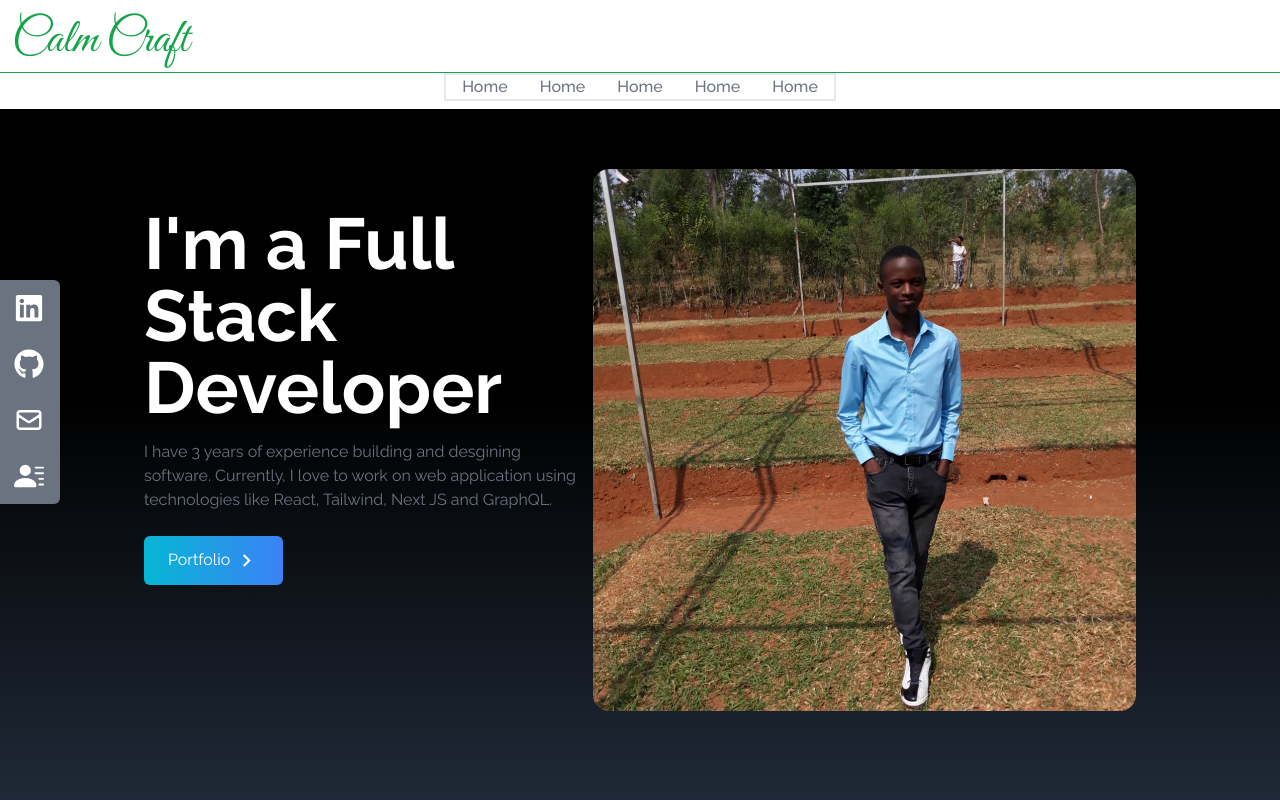
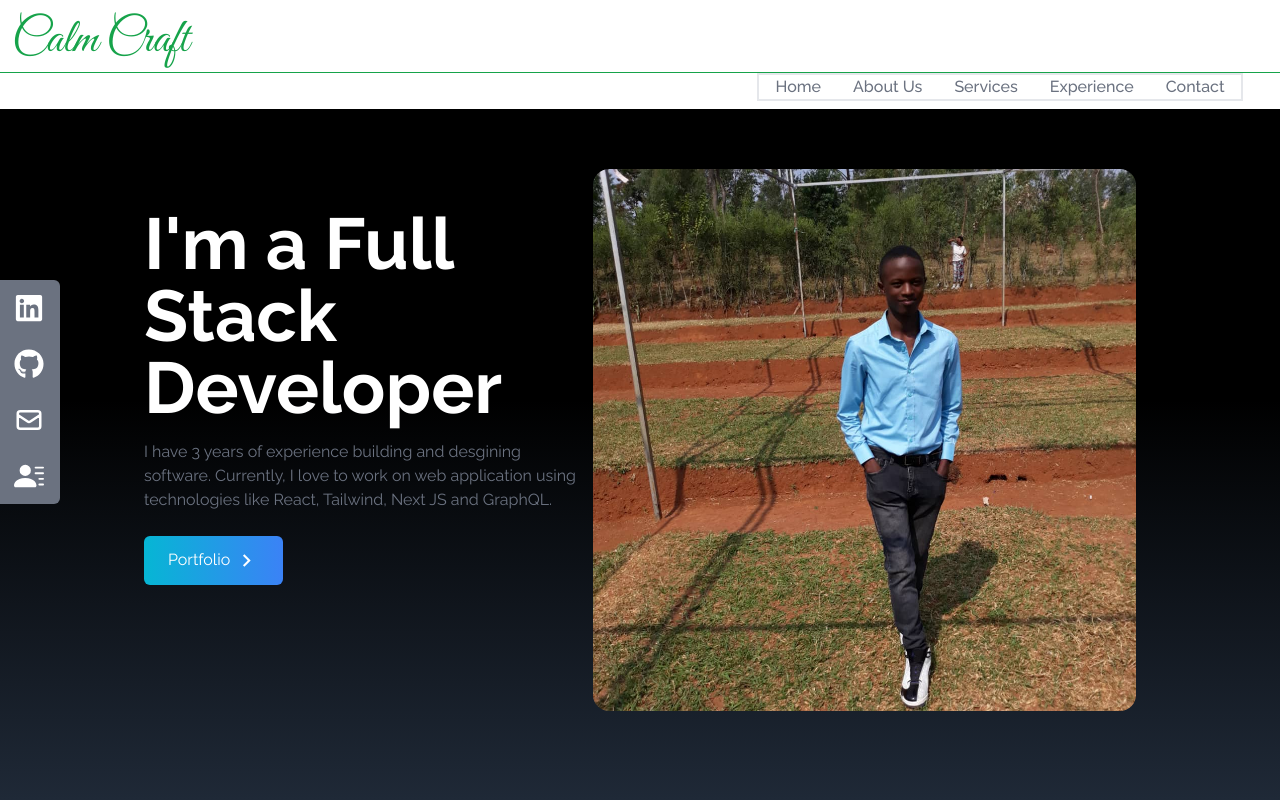
Before and after one commit to heritierbagumire/calm-craft, a React (Create React App) app: page / in a window 1280 px wide. Shown: the top 800 px of the page. Built offline with nearby package versions, Linux system fonts and the light colour scheme.

Commit message:
new changes made on fbars

```diff
--- a/src/components/NavBar.jsx
+++ b/src/components/NavBar.jsx
@@ -14,32 +14,34 @@ const NavBar = () => {
     {
       id: 2,
       link: "about",
-      title: "Home",
+      title: "About Us",
     },
     {
       id: 3,
       link: "portfolio",
-      title: "Home",
+      title: "Services",
     },
     {
       id: 4,
       link: "experience",
-      title: "Home",
+      title: "experience",
     },
     {
       id: 5,
       link: "contact",
-      title: "Home",
+      title: "contact",
     },
   ];
 
   return (
     <div className="flex flex-col py-2 justify-between items-center w-full h-auto px-10 text-black bg-white fixed">
       <div className="border-b border-green-600 w-[110%]">
-        <h1 className="text-5xl font-signature md:ml-8 my-2 text-green-600">Calm Craft</h1>
+        <h1 className="text-5xl font-signature md:ml-8 my-2 text-green-600">
+          Calm Craft
+        </h1>
       </div>
-
-      <ul className="hidden md:flex md:border-2">
+      <div className="-mr-[60%]">
+        <ul className="hidden md:flex  md:border-2">
           {links.map(({ id, link, title }) => (
             <li
               key={id}
@@ -51,17 +53,18 @@ const NavBar = () => {
             </li>
           ))}
         </ul>
+      </div>
 
       <div
         onClick={() => setNav(!nav)}
         className="cursor-pointer pr-4 z-10 text-gray-500 md:hidden"
       >
-        {nav ? <FaTimes size={30} /> : <FaBars size={30} />}
+        {nav ? <FaTimes size={30} /> : <FaBars size={30} className="-mt-10 ml-80" />}
       </div>
 
       {nav && (
         <ul className="flex flex-col justify-center items-center absolute top-0 left-0 w-full h-screen bg-gradient-to-b from-black to-gray-800 text-gray-500">
-          {links.map(({ id, link }) => (
+          {links.map(({ id, link, title }) => (
             <li
               key={id}
               className="px-4 cursor-pointer capitalize py-6 text-4xl"
@@ -72,7 +75,7 @@ const NavBar = () => {
                 smooth
                 duration={500}
               >
-                {link}
+                {title}
               </Link>
             </li>
           ))}
```
Lines whose indentation alone changed are shown as unchanged.
